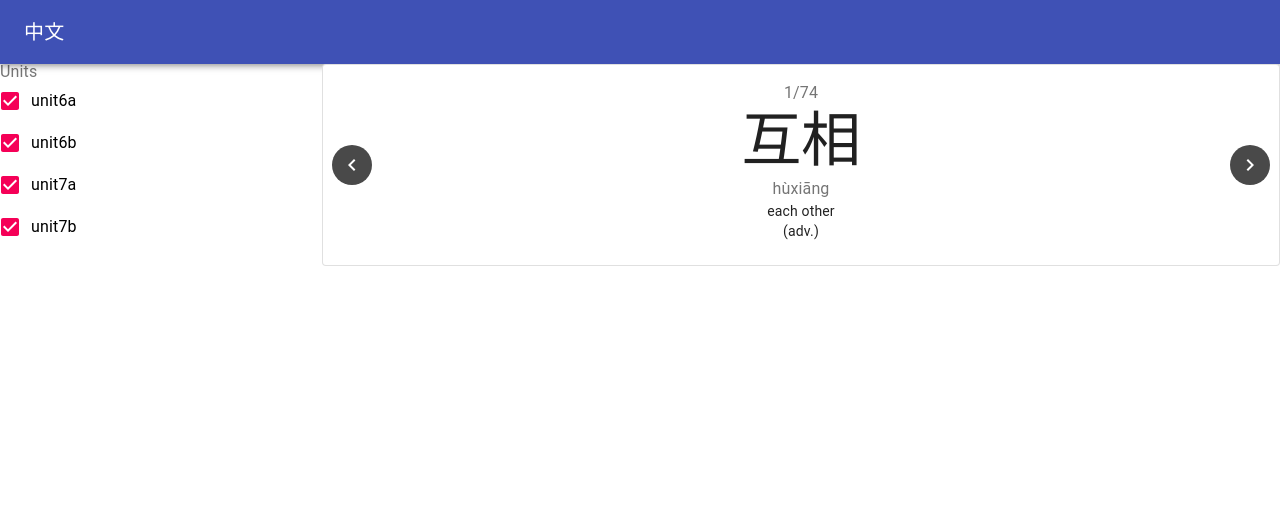
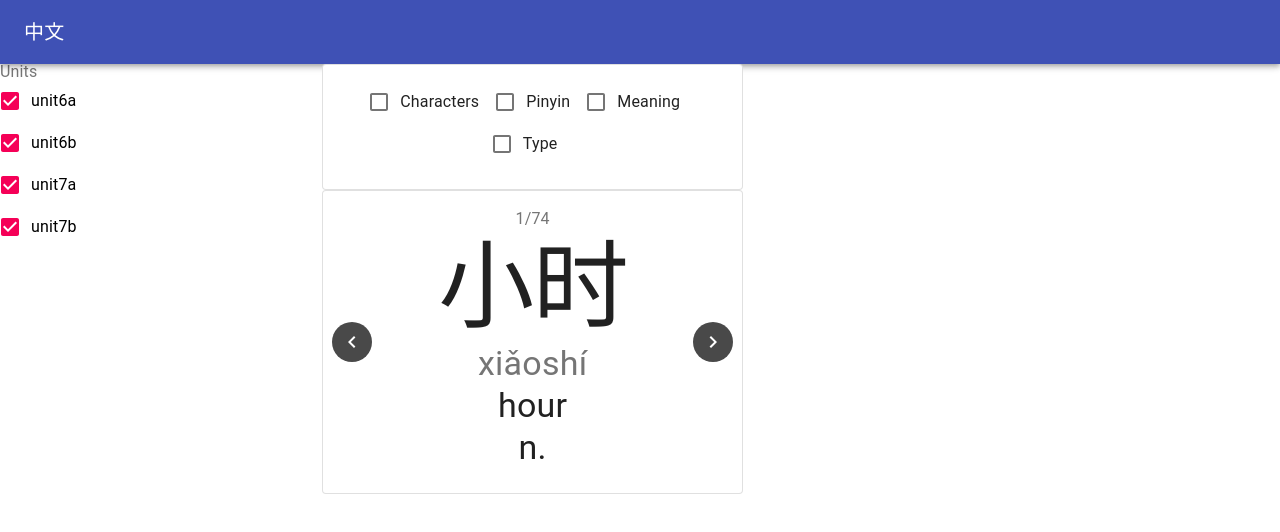
Before and after one commit to znamo/hanyu, a React (Create React App) app: page / in a window 1280 px wide. Shown: the top 532 px of the page. Built offline with nearby package versions, Linux system fonts and the light colour scheme.

Commit message:
Add Filters

```diff
--- a/src/App.tsx
+++ b/src/App.tsx
@@ -37,6 +37,7 @@ function App() {
     };
 
     const cardList = includedUnits.reduce<CardProps[]>((acc, cur: UnitProps) => cur.include ? [...acc, ...cur.characters] : acc, []);
+    const randomCardList = cardList.sort(() => Math.random() - 0.5);
     return (
         <>
             <AppBar position="static">
@@ -54,9 +55,9 @@ function App() {
                 <Grid item xs={3}>
                     <ControlOptions units={includedUnits} handleChange={handleChange}/>
                 </Grid>
-                <Grid item xs={9}>
+                <Grid item xs={4}>
                     <div className="App">
-                        <CardCarousel cardList={cardList}/>
+                        <CardCarousel cardList={randomCardList}/>
                     </div>
                 </Grid>
             </Grid>
--- a/src/components/card2/Card.tsx
+++ b/src/components/card2/Card.tsx
@@ -1,5 +1,5 @@
 import React from 'react';
-import {CardProps} from "../../types";
+import {CardHidePropsDefaults, CardProps} from "../../types";
 import Card from '@material-ui/core/Card';
 import CardActions from '@material-ui/core/CardActions';
 import CardContent from '@material-ui/core/CardContent';
@@ -8,22 +8,29 @@ import Typography from '@material-ui/core/Typography';
 import "./card.scss";
 
 
-const MyCard: React.FC<CardProps> = ({characters, pinyin, meaning, type, elementIndex, totalCount}) => (
+const MyCard: React.FC<CardProps> = ({characters, pinyin, meaning, type, elementIndex, totalCount, hide= CardHidePropsDefaults}) => {
+
+    // const shouldHide = {...hide, ...CardHidePropsDefaults}
+
+    return (
         <Card variant="outlined" className="card-container">
             <CardContent>
                 <Typography color="textSecondary">
                     {elementIndex}/{totalCount}
                 </Typography>
-            <Typography variant="h2" component="h2">
+                <Typography variant="h1" component="h1" color={"textPrimary"} className={hide.characters ? 'opacity-text' : ""}>
                     {characters}
                 </Typography>
-            <Typography color="textSecondary" component="p">
+                <Typography variant="h4" component="h3" color="textSecondary"  className={hide.pinyin ? 'opacity-text' : ""}>
+                     {/*{hide.pinyin  pinyin}*/}
                      {pinyin}
                 </Typography>
-            <Typography variant="body2" component="p">
+                <Typography variant="h4" component="h4" className={hide.meaning ? 'opacity-text' : ""}>
                     {meaning}
+                    {/*{hide.meaning meaning}*/}
                     <br/>
-                ({type})
+                    {type}
+                    {/*{hide.type type}*/}
                 </Typography>
             </CardContent>
             {/*<CardActions>*/}
@@ -31,4 +38,5 @@ const MyCard: React.FC<CardProps> = ({characters, pinyin, meaning, type, element
             {/*</CardActions>*/}
         </Card>
     );
+}
 export default MyCard
--- a/src/components/card_carousel/cardCarousel.scss
+++ b/src/components/card_carousel/cardCarousel.scss
@@ -2,3 +2,11 @@
 //  max-width: 300px;
 //  zoom: 2;
 //}
+
+.opacity-text{
+  opacity: 0.001;
+
+  &:hover{
+    opacity: 1;
+  }
+}
--- a/src/components/card_carousel/cardCarousel.tsx
+++ b/src/components/card_carousel/cardCarousel.tsx
@@ -1,25 +1,58 @@
 import React from 'react';
-import {CardProps} from "../../types";
+import {CardProps, CardHidePropsDefaults} from "../../types";
+import * as MaterialCard from '@material-ui/core/Card';
 import Card from "../card2/Card";
 import Carousel from 'react-material-ui-carousel';
 import {CarouselProps} from 'react-material-ui-carousel';
 import './cardCarousel.scss';
+import {CardContent, Checkbox, FormControlLabel} from "@material-ui/core";
 
-const CardCarousel: React.FC<{cardList: CardProps[], carouselOptions?: CarouselProps}> = ({cardList, carouselOptions}) => {
-    const randomCardList = cardList.sort(() => Math.random() - 0.5);
-    // const randomCardList = cardList
-    const count = randomCardList.length;
+const CardCarousel: React.FC<{ cardList: CardProps[], carouselOptions?: CarouselProps }> = ({
+                                                                                                cardList,
+                                                                                                carouselOptions
+                                                                                            }) => {
+    const count = cardList.length;
+
+    const [hideFields, setHideFields] = React.useState(CardHidePropsDefaults);
+
+    const handleChange = (event: React.ChangeEvent<HTMLInputElement>) => {
+        setHideFields({...hideFields, [event.target.name]: event.target.checked});
+    };
+
     return (
+        <>
+            <MaterialCard.default variant="outlined">
+                <CardContent>
+                    <FormControlLabel
+                        control={<Checkbox checked={hideFields.characters} onChange={handleChange} name="characters"
+                                           color="primary"/>} label="Characters"/>
+                    <FormControlLabel
+                        control={<Checkbox checked={hideFields.pinyin} onChange={handleChange} name="pinyin"
+                                           color="primary"/>}
+                        label="Pinyin"/>
+                    <FormControlLabel
+                        control={<Checkbox checked={hideFields.meaning} onChange={handleChange} name="meaning"
+                                           color="primary"/>} label="Meaning"/>
+                    <FormControlLabel
+                        control={<Checkbox checked={hideFields.type} onChange={handleChange} name="type"
+                                           color="primary"/>}
+                        label="Type"/>
+
+                </CardContent>
+            </MaterialCard.default>
             <Carousel indicators={false} autoPlay={false} animation="slide" navButtonsAlwaysVisible={true}>
-            {randomCardList.map((word: CardProps, index) => <Card key={index}
+                {cardList.map((word: CardProps, index) => <Card key={index}
                                                                 characters={word.characters}
                                                                 pinyin={word.pinyin}
                                                                 meaning={word.meaning}
                                                                 type={word.type}
+                                                                hide={hideFields}
                                                                 totalCount={count}
-                                                                  elementIndex={index+1}/>)}
+                                                                elementIndex={index + 1}/>)}
 
             </Carousel>
-    )};
+        </>
+    )
+};
 
 export default CardCarousel;
--- a/src/types/index.tsx
+++ b/src/types/index.tsx
@@ -1,4 +1,19 @@
 import React from "react";
+
+export interface CardHideProps {
+    characters: boolean,
+    pinyin: boolean,
+    meaning: boolean,
+    type: boolean
+}
+
+export const CardHidePropsDefaults: CardHideProps = {
+    characters: false,
+    pinyin: false,
+    meaning: false,
+    type: false
+}
+
 
 export interface CardProps {
     characters: string,
@@ -6,20 +21,22 @@ export interface CardProps {
     meaning: string
     type?: string,
     elementIndex?: number,
-  totalCount?: number
+    totalCount?: number,
+    hide?: CardHideProps
 }
+
 
 // export interface CardListProps {
 //   cardList: CardProps[]
 // }
 
-export interface UnitProps{
+export interface UnitProps {
     name: string,
     characters: CardProps[],
     include: boolean
 }
 
-export interface ControlOptionsProps{
+export interface ControlOptionsProps {
     units: UnitProps[],
     handleChange?: (event: React.ChangeEvent<HTMLInputElement>) => void
 }
```
Lines whose indentation alone changed are shown as unchanged.
